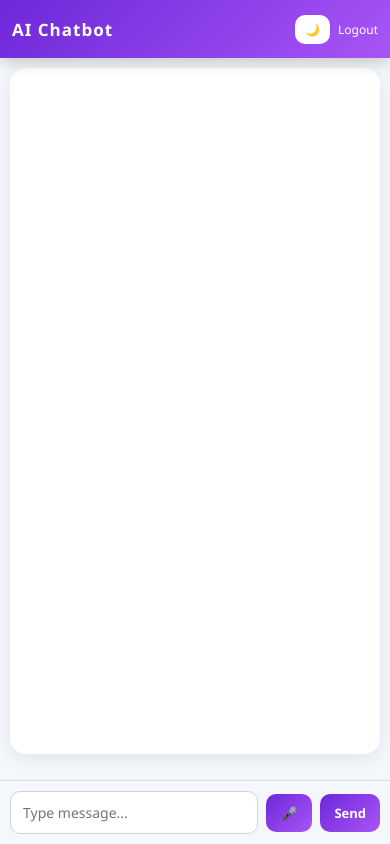
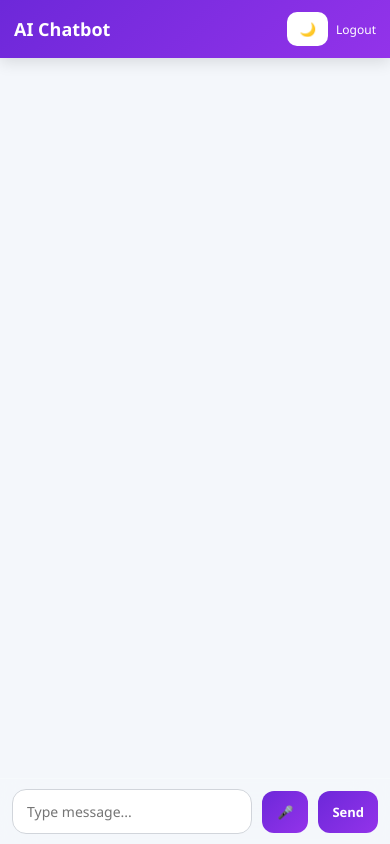
Before and after one commit to Ashritha-16/smartchat-ai, a Flask app: page /home in a window 390 px wide. Run offline with Flask 3, Linux system fonts and the light colour scheme; the visitor is signed in with stand-in values (Sample User, id 1); data that the repository does not hold is empty.

Commit message:
Updated responsive chatbot UI CSS

```diff
--- a/static/style.css
+++ b/static/style.css
@@ -15,12 +15,22 @@ html{
 
 body{
     background:#f4f7fb;
+    color:#111827;
     min-height:100vh;
     overflow-x:hidden;
     -webkit-text-size-adjust:100%;
 }
 
-/* Prevent mobile zoom */
+img{
+    max-width:100%;
+    display:block;
+}
+
+button,
+input,
+textarea{
+    font-family:inherit;
+}
 
 input,
 textarea,
@@ -47,52 +54,36 @@ img{
 ========================================= */
 
 .top-bar{
+    position:fixed;
+    top:0;
+    left:0;
     width:100%;
-    height:65px;
-    background:linear-gradient(135deg,#6d28d9,#a855f7);
+    height:64px;
+    padding:0 22px;
+    background:linear-gradient(135deg,#6d28d9,#9333ea);
     display:flex;
     justify-content:space-between;
     align-items:center;
-    padding:0 25px;
     color:white;
-    position:fixed;
-    top:0;
-    left:0;
     z-index:1000;
-    box-shadow:0 4px 15px rgba(0,0,0,0.2);
+    box-shadow:0 4px 15px rgba(0,0,0,0.12);
 }
 
 .logo{
     font-size:22px;
-    font-weight:bold;
-    letter-spacing:1px;
+    font-weight:700;
 }
 
 .top-buttons{
     display:flex;
-    gap:15px;
     align-items:center;
+    gap:12px;
 }
 
 .top-buttons a{
     color:white;
     text-decoration:none;
     font-weight:500;
-}
-
-/* =========================================
-   BUTTONS
-========================================= */
-
-button{
-    border:none;
-    border-radius:12px;
-    cursor:pointer;
-    transition:0.3s;
-}
-
-button:hover{
-    transform:translateY(-2px);
 }
 
 #theme-toggle{
@@ -182,7 +164,10 @@ button:hover{
     flex:1;
     display:flex;
     flex-direction:column;
-    padding:20px;
+    position:relative;
+    overflow:hidden;
+    background:#f4f7fb;
+    min-height:0;
 }
 
 /* =========================================
@@ -191,46 +176,45 @@ button:hover{
 
 #chat-box{
     flex:1;
-    background:white;
-    border-radius:20px;
-    padding:20px;
+    min-height:0;
     overflow-y:auto;
+    padding:24px;
+    padding-bottom:110px;
     display:flex;
     flex-direction:column;
+    gap:14px;
     scroll-behavior:smooth;
-    box-shadow:0 5px 20px rgba(0,0,0,0.08);
+    -webkit-overflow-scrolling:touch;
 }
 
 /* =========================================
-   USER MESSAGE
+   CHAT MESSAGES
 ========================================= */
+
+.user,
+.bot{
+    max-width:80%;
+    width:fit-content;
+    padding:14px 16px;
+    border-radius:18px;
+    line-height:1.6;
+    font-size:15px;
+    overflow-wrap:anywhere;
+}
 
 .user{
     align-self:flex-end;
-    background:linear-gradient(135deg,#6d28d9,#a855f7);
+    background:linear-gradient(135deg,#6d28d9,#9333ea);
     color:white;
-    padding:12px 16px;
-    border-radius:18px 18px 0 18px;
-    margin-top:12px;
-    max-width:70%;
-    line-height:1.6;
-    overflow-wrap:anywhere;
+    border-bottom-right-radius:4px;
 }
-
-/* =========================================
-   BOT MESSAGE
-========================================= */
 
 .bot{
     align-self:flex-start;
-    background:#f3f4f6;
+    background:white;
     color:#111827;
-    padding:12px 16px;
-    border-radius:18px 18px 18px 0;
-    margin-top:12px;
-    max-width:70%;
-    line-height:1.6;
-    overflow-wrap:anywhere;
+    border-bottom-left-radius:4px;
+    box-shadow:0 4px 10px rgba(0,0,0,0.05);
 }
 
 /* =========================================
@@ -238,38 +222,46 @@ button:hover{
 ========================================= */
 
 .input-area{
+    position:sticky;
+    bottom:0;
+    width:100%;
+    padding:16px 20px;
     display:flex;
+    align-items:center;
     gap:10px;
-    margin-top:15px;
+    background:#f4f7fb;
+    border-top:1px solid #e5e7eb;
 }
 
 .input-area input{
     flex:1;
-    padding:14px;
+    min-width:0;
+    padding:14px 16px;
+    border-radius:16px;
     border:1px solid #d1d5db;
-    border-radius:12px;
+    background:white;
     outline:none;
-    background:white;
 }
 
 .input-area input:focus{
-    border-color:#6d28d9;
-    box-shadow:0 0 0 3px rgba(109,40,217,0.15);
+    border-color:#7c3aed;
+    box-shadow:0 0 0 3px rgba(124,58,237,0.15);
 }
 
 .input-area button{
-    padding:0 20px;
-    background:linear-gradient(135deg,#6d28d9,#a855f7);
+    padding:14px 18px;
+    border-radius:14px;
+    background:linear-gradient(135deg,#6d28d9,#9333ea);
     color:white;
     font-weight:600;
 }
 
 #mic-btn{
-    width:55px;
+    width:52px;
 }
 
 /* =========================================
-   AUTH PAGE
+   AUTH PAGES
 ========================================= */
 
 .auth-page{
@@ -536,38 +498,38 @@ button:hover{
     background:#4b5563;
 }
 
+.dark-mode .input-area{
+    background:#111827;
+    border-top:1px solid #374151;
+}
+
 .dark-mode .input-area input{
     background:#1f2937;
+    border-color:#374151;
     color:white;
-    border-color:#4b5563;
 }
 
 /* =========================================
-   MOBILE RESPONSIVE ONLY
+   MOBILE RESPONSIVE
 ========================================= */
 
 @media (max-width:768px){
 
-    html,
     body{
-        width:100%;
-        height:100%;
-        min-height:100dvh;
-        overflow-x:hidden;
-        -webkit-text-size-adjust:100%;
+        height:100dvh;
     }
 
-    /* =========================
+    /* =========================================
        TOP BAR
-    ========================= */
+    ========================================= */
 
     .top-bar{
         height:58px;
-        padding:0 12px;
+        padding:0 14px;
     }
 
     .logo{
-        font-size:17px;
+        font-size:18px;
     }
 
     .top-buttons{
@@ -578,123 +540,96 @@ button:hover{
         font-size:12px;
     }
 
-    #theme-toggle{
-        padding:6px 10px;
-        font-size:12px;
-    }
-
-    /* =========================
-       MAIN LAYOUT
-    ========================= */
+    /* =========================================
+       MAIN CHAT
+    ========================================= */
 
     .main-container{
-        flex-direction:column;
         padding-top:58px;
         height:100dvh;
-        overflow:hidden;
     }
 
     .sidebar{
         display:none;
     }
 
-    /* =========================
-       CHAT SECTION
-    ========================= */
-
     .chat-section{
         width:100%;
-        padding:10px;
-        padding-bottom:90px;
-        overflow:hidden;
+        height:calc(100dvh - 58px);
     }
 
     #chat-box{
-        height:calc(100dvh - 145px);
-        padding:12px;
-        border-radius:16px;
-        overflow-y:auto;
-        -webkit-overflow-scrolling:touch;
-        overscroll-behavior:contain;
-        scroll-padding-bottom:80px;
+        width:100%;
+        padding:16px 12px;
+        padding-bottom:110px;
     }
 
-    .bot,
-    .user{
+    .user,
+    .bot{
         max-width:92%;
+        width:fit-content;
+        padding:12px 14px;
         font-size:14px;
         line-height:1.5;
-        padding:10px 14px;
-        overflow-wrap:anywhere;
     }
 
-    /* =========================
-       INPUT AREA
-    ========================= */
+    /* =========================================
+       FLOATING INPUT
+    ========================================= */
 
     .input-area{
         position:fixed;
         bottom:0;
         left:0;
         width:100%;
-        display:flex;
-        align-items:center;
-        gap:8px;
-        padding:10px;
-        background:#f4f7fb;
-        border-top:1px solid #ddd;
+        padding:10px 12px;
+        background:rgba(244,247,251,0.88);
+        backdrop-filter:blur(18px);
+        border-top:1px solid rgba(255,255,255,0.2);
         z-index:1000;
     }
 
+    .dark-mode .input-area{
+        background:rgba(17,24,39,0.92);
+    }
+
     .input-area input{
-        flex:1;
-        min-width:0;
-        padding:11px 12px;
+        padding:12px 14px;
         font-size:14px;
-        border-radius:10px;
+        border-radius:14px;
     }
 
     .input-area button{
-        padding:10px 14px;
+        padding:12px 14px;
+        border-radius:12px;
         font-size:13px;
-        border-radius:10px;
-        flex-shrink:0;
     }
 
     #mic-btn{
         width:46px;
     }
 
-    /* =========================
-       LOGIN / REGISTER PAGE
-    ========================= */
+    /* =========================================
+       AUTH PAGE
+    ========================================= */
 
     .auth-page{
-        min-height:100dvh;
-        display:flex;
         flex-direction:column;
-
-        /* text at top */
-        justify-content:flex-start;
-
+        justify-content:center;
         align-items:center;
-        gap:24px;
-
-        padding:40px 18px 30px;
         text-align:center;
+        gap:28px;
+        padding:30px 18px;
     }
 
     .welcome-section{
         width:100%;
-        max-width:320px;
-
-        /* move content upward */
-        margin-top:10px;
+        max-width:100%;
     }
 
     .welcome-section h1{
-        font-size:30px;
-        line-height:1.25;
+        font-size:32px;
+        line-height:1.3;
         margin-bottom:10px;
     }
 
```
Also changed, not shown: other parts of static/style.css (+122 -190 lines).
